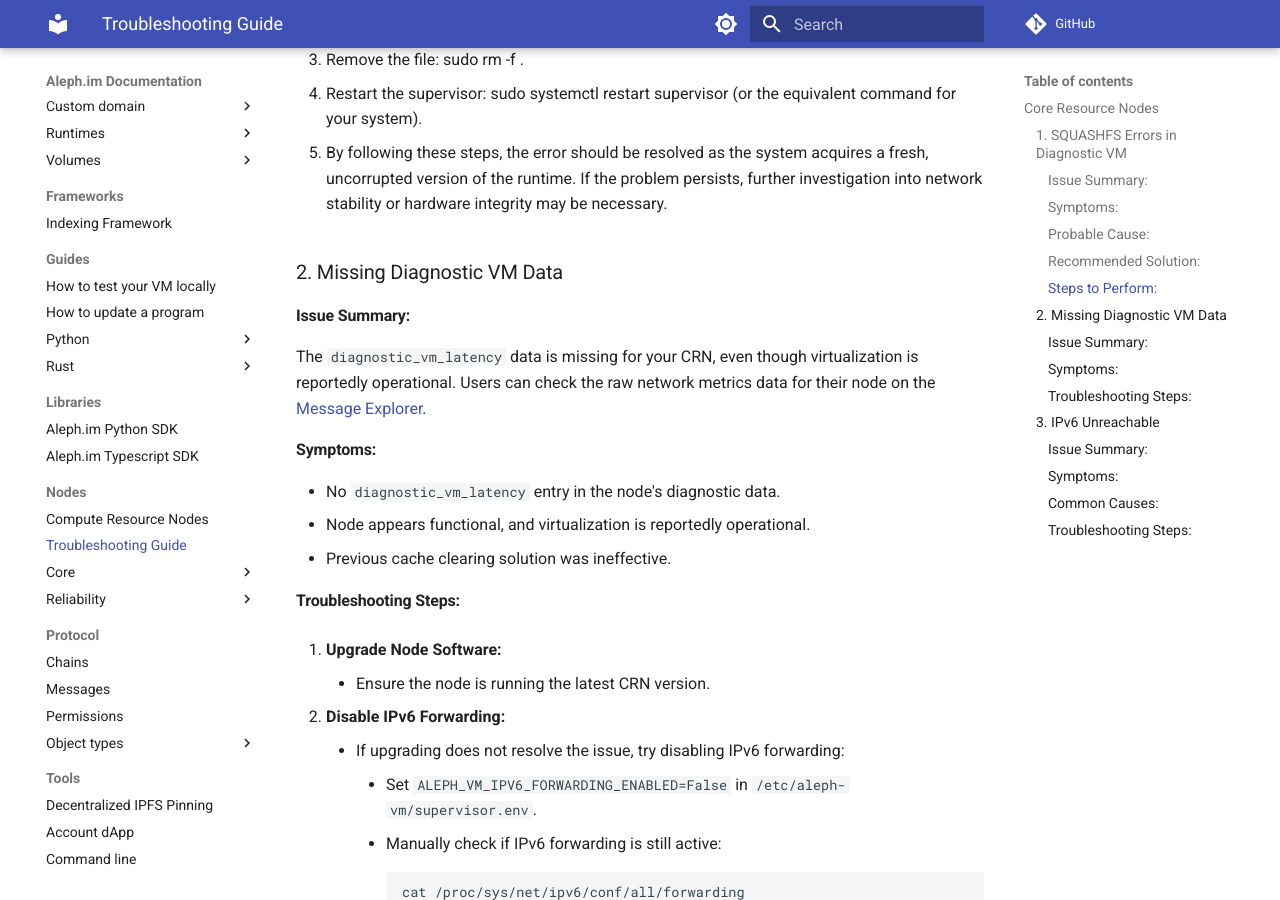
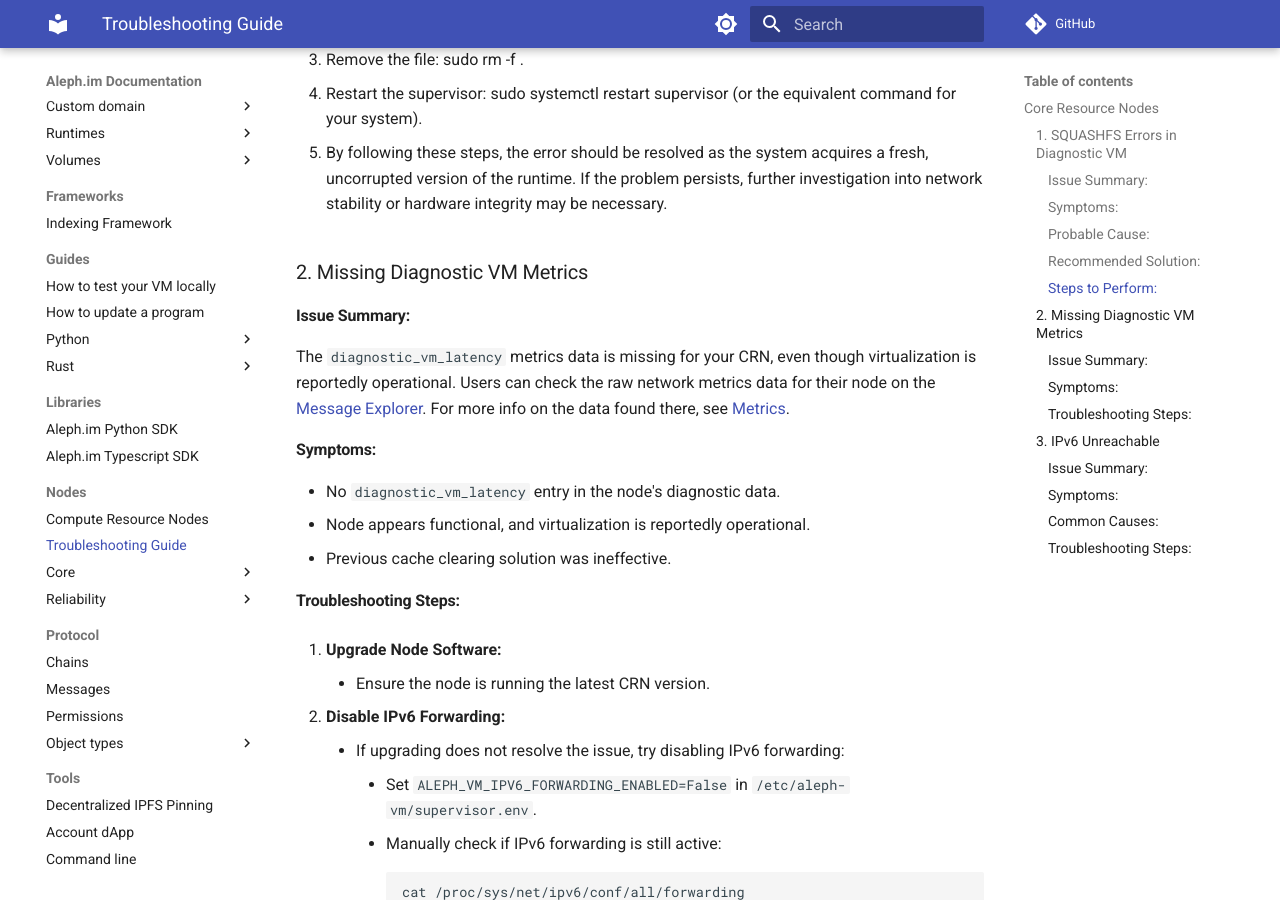
Before and after one commit to aleph-im/aleph-docs, an MkDocs documentation site: the page built from docs/nodes/troubleshooting.md, in a window 1280 px wide and 900 px high, scrolled down 1306 px. Built offline with MkDocs 1.6.1 and Material for MkDocs 9.7.7, drawn with Linux system fonts in a browser that asks for light colours; comment, search, counter and statistics services are not loaded.

Commit message:
Update troubleshooting.md to include information about missing `diagnostic_vm_latency` metrics data and how to check the raw network metrics data for the node.

```diff
--- a/docs/nodes/troubleshooting.md
+++ b/docs/nodes/troubleshooting.md
@@ -39,10 +39,11 @@
 
 5. By following these steps, the error should be resolved as the system acquires a fresh, uncorrupted version of the runtime. If the problem persists, further investigation into network stability or hardware integrity may be necessary.
 
-### 2. Missing Diagnostic VM Data
+### 2. Missing Diagnostic VM Metrics
 #### Issue Summary:
-The `diagnostic_vm_latency` data is missing for your CRN, even though virtualization is reportedly operational.
+The `diagnostic_vm_latency` metrics data is missing for your CRN, even though virtualization is reportedly operational.
 Users can check the raw network metrics data for their node on the [Message Explorer](https://explorer.aleph.im/messages?showAdvancedFilters=1&channels=aleph-scoring&type=POST&page=1).
+For more info on the data found there, see [Metrics](./reliability/metrics.md).
 
 #### Symptoms:
 
```
